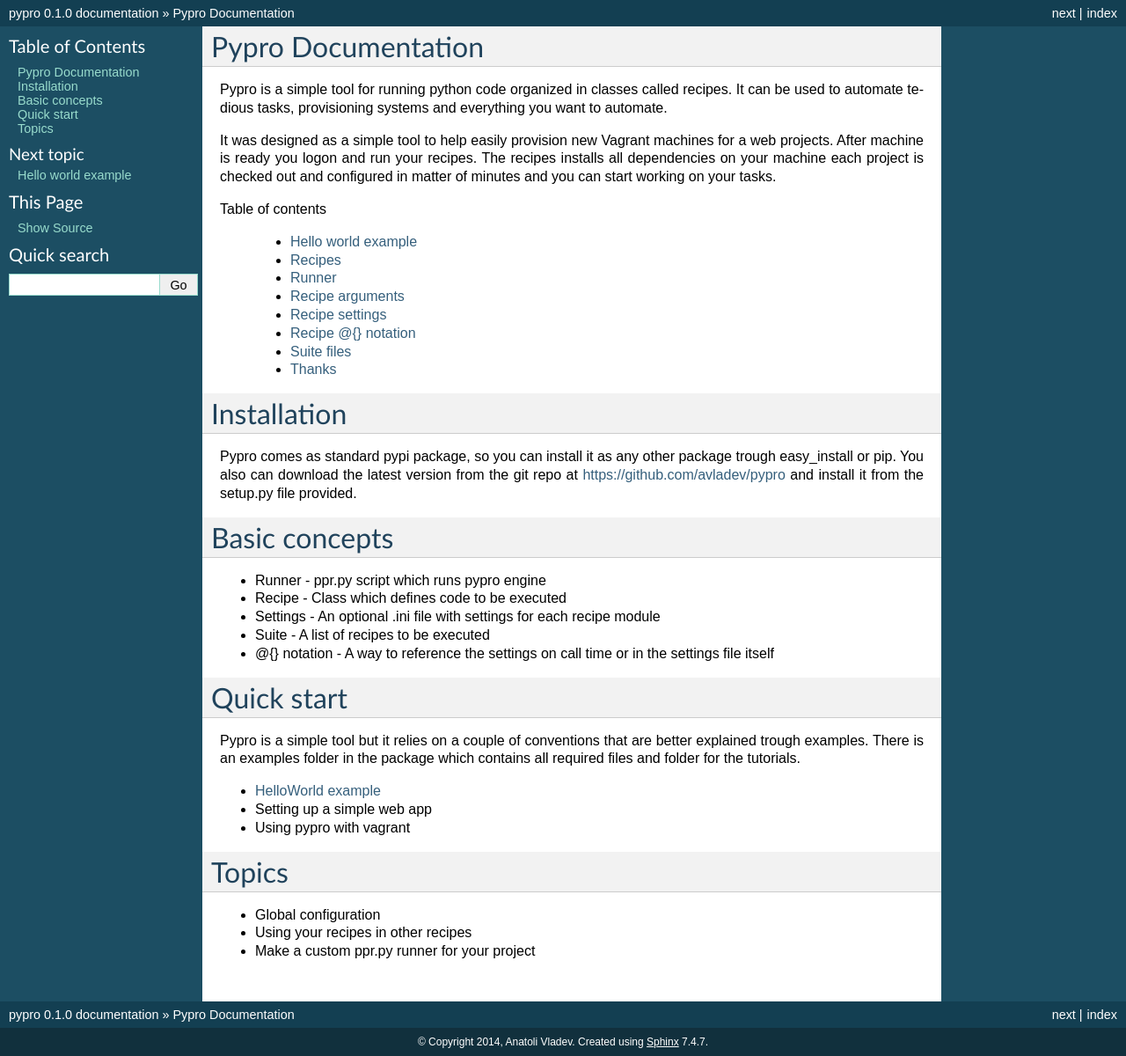
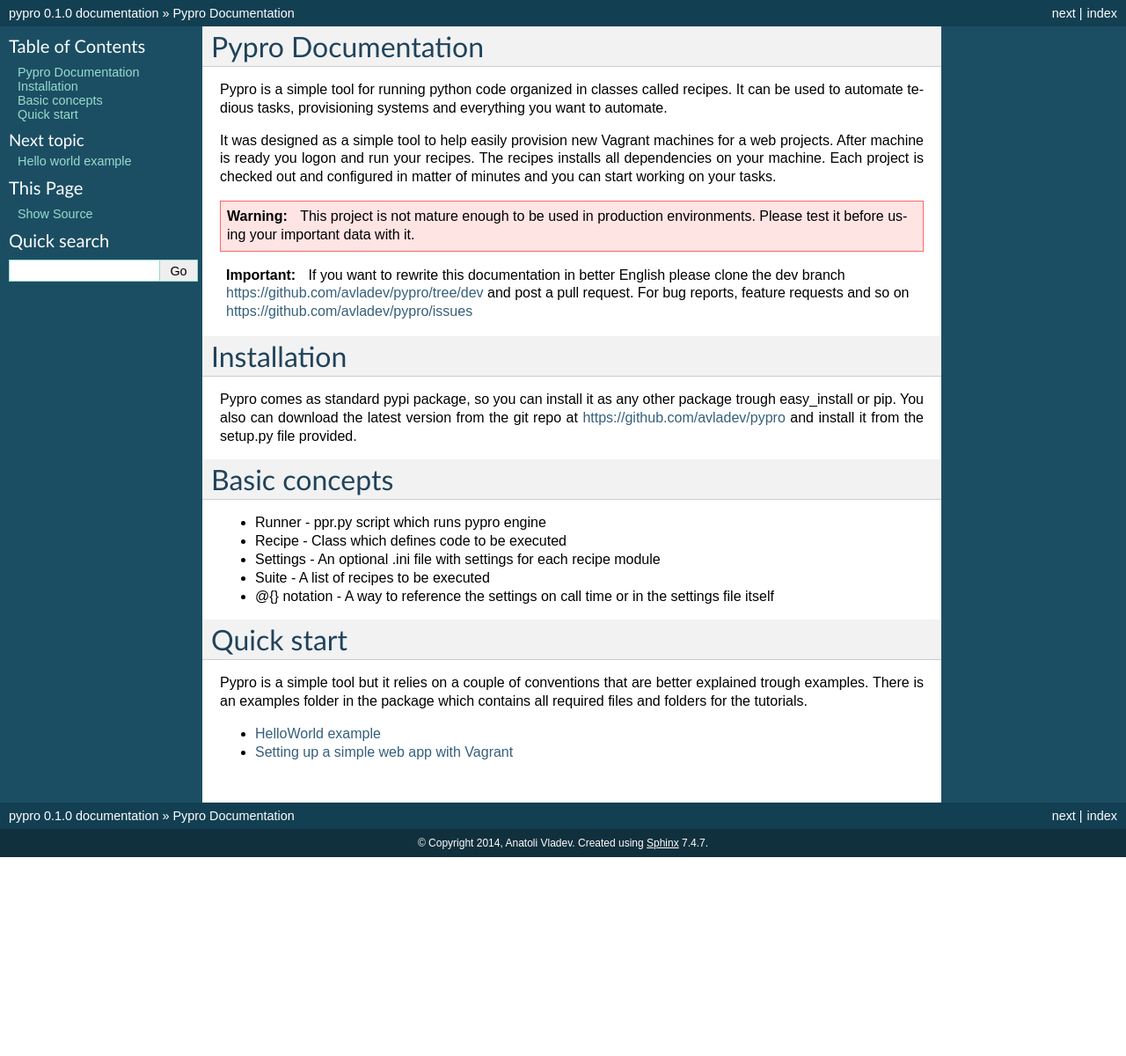
Before and after one commit to avladev/pypro, a Sphinx documentation site: the page built from docs/source/index.rst, in a window 1280 px wide. Shown: the whole page at 88% size. Built offline with Sphinx 7.4.7, drawn with Linux system fonts in a browser that asks for light colours; after the commit the page ends 974 px from its top, so only the background shows below that.

```diff
--- a/docs/source/helloworld_example.rst
+++ b/docs/source/helloworld_example.rst
@@ -1,7 +1,11 @@
+.. _tutorial:
+
 Hello world example
 ===================
 
 .. toctree::
+    :hidden:
+    helloworld_example
 
 Before we can begin you need the https://github.com/avladev/pypro/examples/helloworld folder somewhere on you drive.
 
@@ -140,7 +144,7 @@ You can also use this notation as part of ``HelloArgument`` ``what`` argument me
     ppr.py -r hello_argument.HelloArgument what="the HelloSettings.what contains: \"@{hello_settings.HelloSettings.what}\""
 
 This feature is very useful when you have an global configuration for your project. For example you can create
-an module called ``config`` and recipes ``DB``, ``WebProject`` and define their ``self.settings_keys`` dicts and
+an module called ``config`` and recipes ``DB``, ``MyProject`` and define their ``self.settings_keys`` dicts and
 then you can reference this settings from all of your recipes. For example if you have recipe for executing sql
 queries you can do::
 
--- a/docs/source/index.rst
+++ b/docs/source/index.rst
@@ -10,14 +10,22 @@ Pypro is a simple tool for running python code organized in classes called recip
 It can be used to automate tedious tasks, provisioning systems and everything you want to automate.
 
 It was designed as a simple tool to help easily provision new Vagrant machines for a web projects.
-After machine is ready you logon and run your recipes. The recipes installs all dependencies on your machine
-each project is checked out and configured in matter of minutes and you can start working on your tasks.
+After machine is ready you logon and run your recipes. The recipes installs all dependencies on your machine.
+Each project is checked out and configured in matter of minutes and you can start working on your tasks.
 
-Table of contents
 
-    .. toctree::
-        helloworld_example
+.. toctree::
+    :hidden:
 
+    helloworld_example
+    vagrant_example
+
+.. warning:: This project is not mature enough to be used in production environments. Please test it before using
+ your important data with it.
+
+.. important:: If you want to rewrite this documentation in better English please clone the dev branch
+ https://github.com/avladev/pypro/tree/dev and post a pull request. For bug reports, feature requests and so on
+ https://github.com/avladev/pypro/issues
 
 
 Installation
@@ -40,15 +48,7 @@ Quick start
 ===========
 
 Pypro is a simple tool but it relies on a couple of conventions that are better explained trough examples.
-There is an examples folder in the package which contains all required files and folder for the tutorials.
+There is an examples folder in the package which contains all required files and folders for the tutorials.
 
 * `HelloWorld example <helloworld_example.html>`_
-* Setting up a simple web app
-* Using pypro with vagrant
-
-Topics
-======
-
-* Global configuration
-* Using your recipes in other recipes
-* Make a custom ppr.py runner for your project
+* `Setting up a simple web app with Vagrant <vagrant_example.html>`_
```
Also changed, not shown: docs/source/vagrant_example.rst (added, +305 -0 lines), 3 other files.
